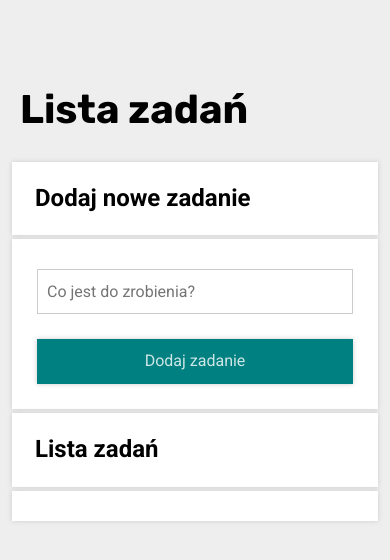
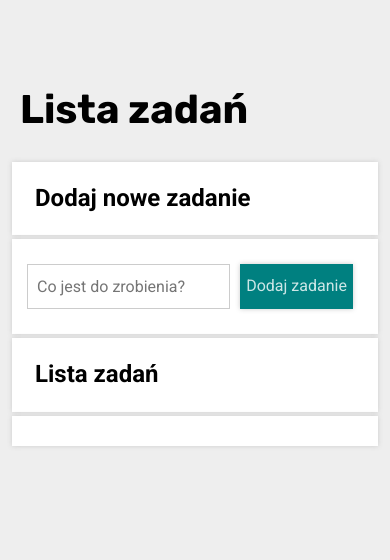
Before and after one commit to olgasowlet/To-do-list-React, a React (Create React App) app: page / in a window 390 px wide. Shown: the top 560 px of the page. Built offline with nearby package versions, Linux system fonts and the light colour scheme.

Commit message:
added styles components to Form

```diff
--- a/src/Form/index.js
+++ b/src/Form/index.js
@@ -1,5 +1,6 @@
 import React, { useState } from "react";
-import "./style.css";
+import { StyledForm, Input, Button } from "./style.js";
+
 
 const Form = ({ addNewTask }) => {
     const [newTaskContent, setNewTaskContent] = useState("");
@@ -16,10 +17,10 @@ const Form = ({ addNewTask }) => {
     };
 
     return (
-        <form className="form" onSubmit={onFormSubmit}>
-            <input value={newTaskContent} className="form__input" placeholder="Co jest do zrobienia?" onChange={(event) => setNewTaskContent(event.target.value)} />
-            <button className="form__button">Dodaj zadanie</button>
-        </form>
+        <StyledForm onSubmit={onFormSubmit}>
+            <Input value={newTaskContent} placeholder="Co jest do zrobienia?" onChange={(event) => setNewTaskContent(event.target.value)} />
+            <Button>Dodaj zadanie</Button>
+        </StyledForm>
     );
 };
 
--- a/src/Form/style.css
+++ /dev/null
@@ -1,52 +0,0 @@
-.form {
-    display: flex;
-    justify-content: space-around;
-    flex-wrap: wrap;
-    width: 100%;
-}
-
-.form__input {
-    padding: 9px;
-    border: 1px solid #cccccc;
-    flex-grow: 1;
-}
-
-.form__button {
-    margin: 0 0 0 15px;
-    background-color: teal;
-    box-shadow: 0 0 5px #cccccc;
-    border: none;
-    color: rgba(255, 255, 255, 0.801);
-    transition: 0.5s;
-
-}
-
-.form__button:hover{
-    opacity: 0.7;
-    transform: scale(1.1);
-}
-
-.form__button:active, .form__button:focus {
-    opacity: 0.5;
-    border: transparent;
-}
-
-
-@media (max-width: 767px) {
-    .form__button {
-        margin: 10px;
-        flex-grow: 1;
-        align-self: center;
-        height: 45px;
-    }
-    .form__input {
-        margin: 15px 10px;
-        height: 45px;
-    }
-}
-
-@media (max-width: 387px) {
-    .form__input {
-        margin-bottom: 0;
-    }
-}
--- /dev/null
+++ b/src/Form/style.js
@@ -0,0 +1,42 @@
+import styled from "styled-components";
+
+const StyledForm = styled.form`
+    display: flex;
+    justify-content: space-around;
+    width: 100%;
+    flex-wrap: wrap;
+`;
+
+const Input = styled.input`
+    border: 1px solid #ccc;
+    flex-grow: 1;
+    padding: 9px;
+    align-self: center;
+
+    @media (max-width: 767px) {
+        height: 45px;
+    }
+`;
+
+const Button = styled.button`
+    background-color: teal;
+    box-shadow: 0 0 5px #ccc;
+    border: none;
+    color: rgba(255, 255, 255, 0.801);
+    transition: 0.5s;
+    margin-left: 15px;
+
+    &:hover {
+        opacity: 0.7;
+        transform: scale(1.1);
+    }
+
+    @media (max-width: 767px) {
+        flex-grow: 1;
+        align-self: center;
+        height: 45px;
+        margin: 10px;
+    }
+`;
+
+export { StyledForm, Input, Button };
--- a/src/Header/index.js
+++ b/src/Header/index.js
@@ -1,5 +1,5 @@
 import React from 'react';
-import { Title, StyledHeader } from "./styles.js";
+import { Title, StyledHeader } from "./style.js";
 
 const Header = ({title}) => (
     <StyledHeader className="header">
```
Also changed, not shown: src/Header/style.js (renamed from src/Header/styles.js).
